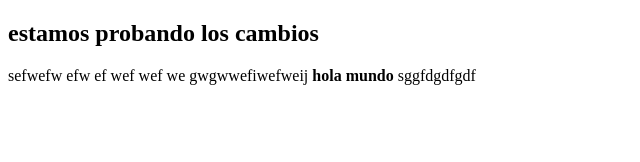
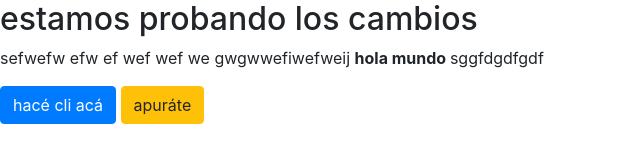
Before and after one commit to JhMarcos/hackspaceweek1, a plain HTML site: page index.html in a window 1280 px wide. Shown: the whole page, without its empty margins (0-640 px from the left). Drawn offline with nearby package versions, Linux system fonts and the light colour scheme.

Commit message:
estoy agregando nuevo código css

```diff
--- a/index.html
+++ b/index.html
@@ -1,11 +1,17 @@
 <!DOCTYPE html>
 <html>
 <head>
+
 	<meta charset="utf-8">
 	<title> Mi primera página</title>
+	<link rel="stylesheet" href="https://stackpath.bootstrapcdn.com/bootstrap/4.1.3/css/bootstrap.min.css" integrity="sha384-MCw98/SFnGE8fJT3GXwEOngsV7Zt27NXFoaoApmYm81iuXoPkFOJwJ8ERdknLPMO" crossorigin="anonymous">
 </head>
 <body>
 <h2> estamos probando los cambios </h2>
 <p> sefwefw efw ef wef wef we gwgwwefiwefweij <strong> hola mundo </strong> sggfdgdfgdf </p>
+<button type="button" class="btn btn-primary">hacé cli acá</button>
+<button type="button" class="btn btn-warning">apuráte</button>
+
+
 </body>
 </html>
```
